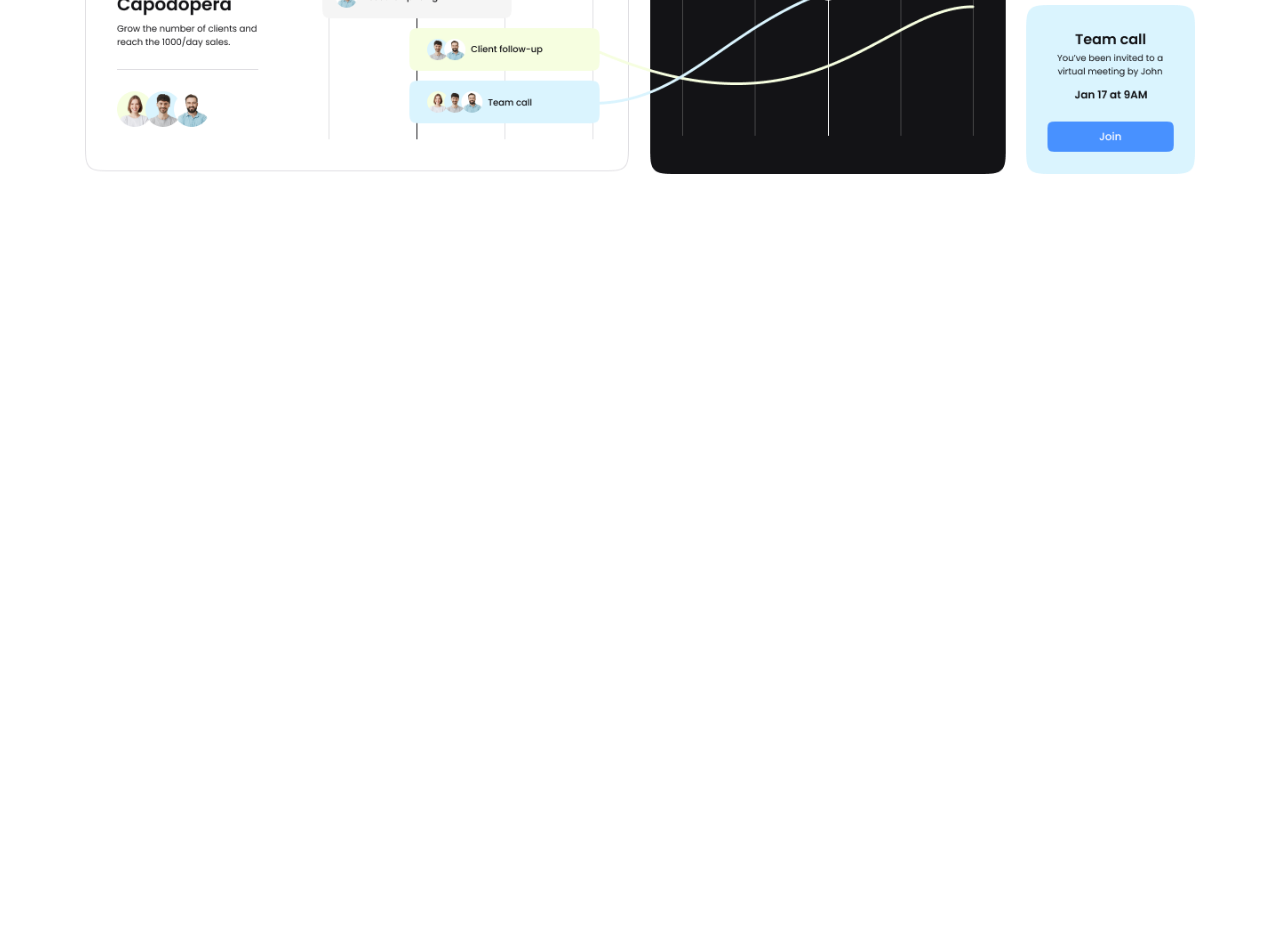
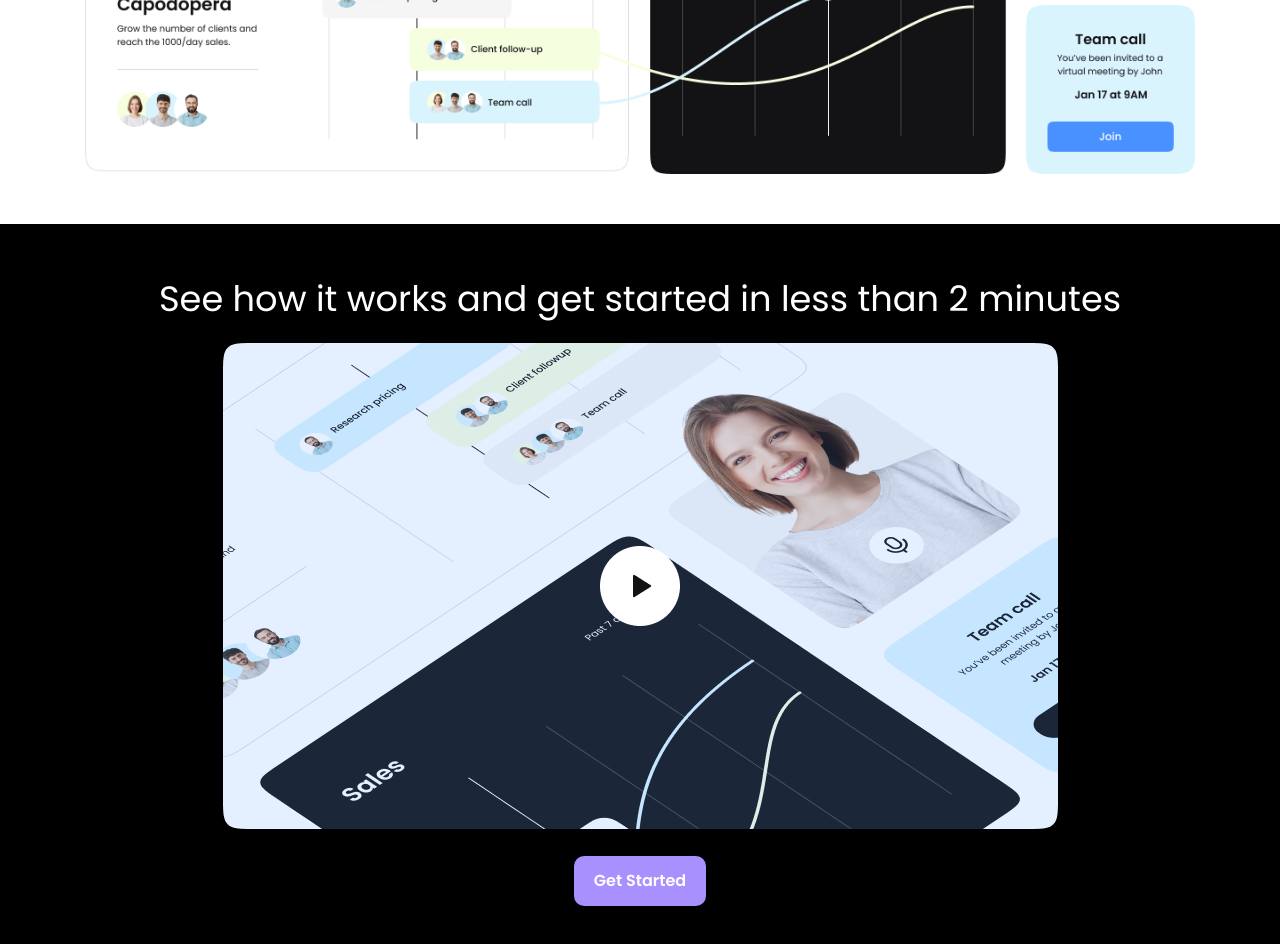
Before and after one commit to sananafarii/Website-from-scratch, a plain HTML site: page index.html in a window 1280 px wide. Shown: the part 500-1444 px from the top of the page. Before the commit the page ends 800 px from the top, so only its background shows below. Drawn offline with Linux system fonts and the light colour scheme.

Commit message:
background

```diff
--- a/CSS/style.css
+++ b/CSS/style.css
@@ -141,6 +141,25 @@ img {
     width: 100%;
 }
 
+/*Video section*/
+
+.video{
+    padding: 10px 0 40px;
+}
+
+.video-content{
+    display: flex;
+    flex-direction: column;
+    align-items: center;
+}
+
+.video-preview{
+    margin-bottom: 20px;
+}
+
+
+
+
 /*ُText classes*/
 .text-xxl{
     font-size: 3rem;
@@ -180,3 +199,24 @@ img {
 .text-center{
     text-align: center;
 }
+
+/*Background*/
+.bg-primary{
+    background: var(--primary-color);
+    color: #fff;
+}
+
+.bg-light{
+    background: var(--light-color);
+    color: #333;
+}
+
+.bg-dark{
+background: var(--dark--color);
+color: #fff;
+}
+
+.bg-black{
+    background: #000;
+    color: #fff;
+}
--- a/index.html
+++ b/index.html
@@ -70,7 +70,19 @@
             </div>
         </div>
     </section>
+    <!--Video section-->
+    <section class="video bg-black">
+        <div class="container-sm">
+            <h2 class="video-heading text-xl text-center">See how it works and get started in less than 2 minutes</h2>
+            <div class="video-content">
+                <a href="#">
+                    <img src="images/video-preview.png" alt="video" class="video-preview" />
+                </a>
 
+                <a href="#" class="btn btn-primary">Get Started</a>
+            </div>
+        </div>
+    </section>
 
 
     <script src="JS/main.js"></script>
```
